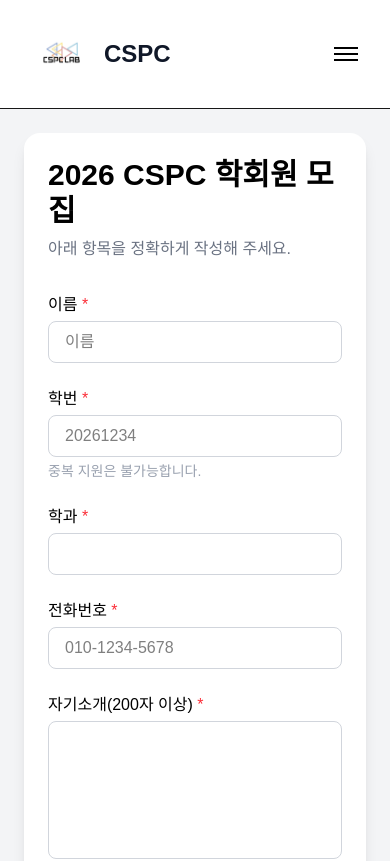
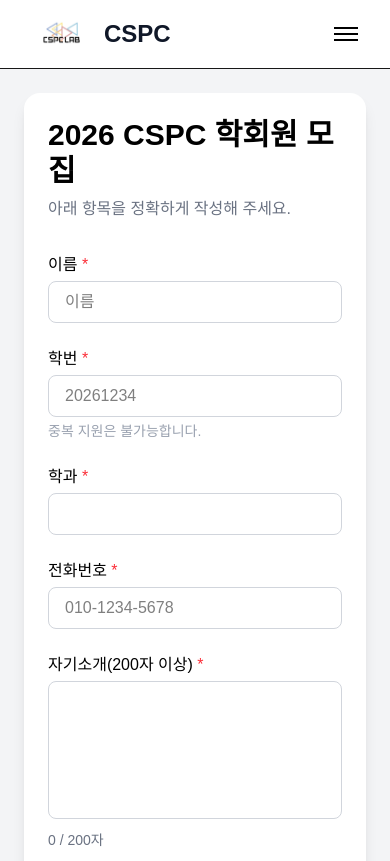
Before and after one commit to CSPCLAB/cspc-recruit-2026, a Next.js app: page /apply in a window 390 px wide. Shown: the top 861 px of the page. Built offline with nearby package versions, Linux system fonts and the light colour scheme.

Commit message:
모바일 글자크기 조정

```diff
--- a/app/components/Header.tsx
+++ b/app/components/Header.tsx
@@ -9,7 +9,7 @@ export default function Header() {
 
     return (
         <header className="sticky top-0 w-full border-b bg-white z-50">
-            <div className="w-full flex justify-between items-center px-8 py-6">
+            <div className="w-full flex justify-between items-center px-8 py-1">
 
                 {/* 로고 */}
                 <Link href="/" className="flex items-center gap-3">
@@ -36,13 +36,13 @@ export default function Header() {
                     <Link
                         href="/apply"
                         className="bg-black text-white px-5 py-2 rounded-xl
-                        hover:bg-gray-800 transition"
+                        hover:bg-gray-500 transition"
                     >
                         지원하기
                     </Link>
                 </nav>
 
-                {/* 모바일 햄버거 버튼 */}
+                {/* 모바일 헤더 버튼 */}
                 <button
                     className="md:hidden flex flex-col gap-1"
                     onClick={() => setOpen(!open)}
--- a/app/page.tsx
+++ b/app/page.tsx
@@ -99,7 +99,7 @@ export default function Home() {
 
       <section className="bg-black text-black py-12 md:py-18">
         <div className="max-w-4xl mx-auto px-6 text-center">
-          <p className="text-sm sm:text-base md:text-lg text-gray-400 leading-relaxed">
+          <p className="text-xm sm:text-base md:text-lg text-gray-400 leading-relaxed">
             CSPCLAB은 함께 협력하고 고민하며 성장하는 공동체입니다.
             <br />
             깊이 있는 학습과 프로젝트를 통해 우리의 기반을 단단히 다집니다.
```
